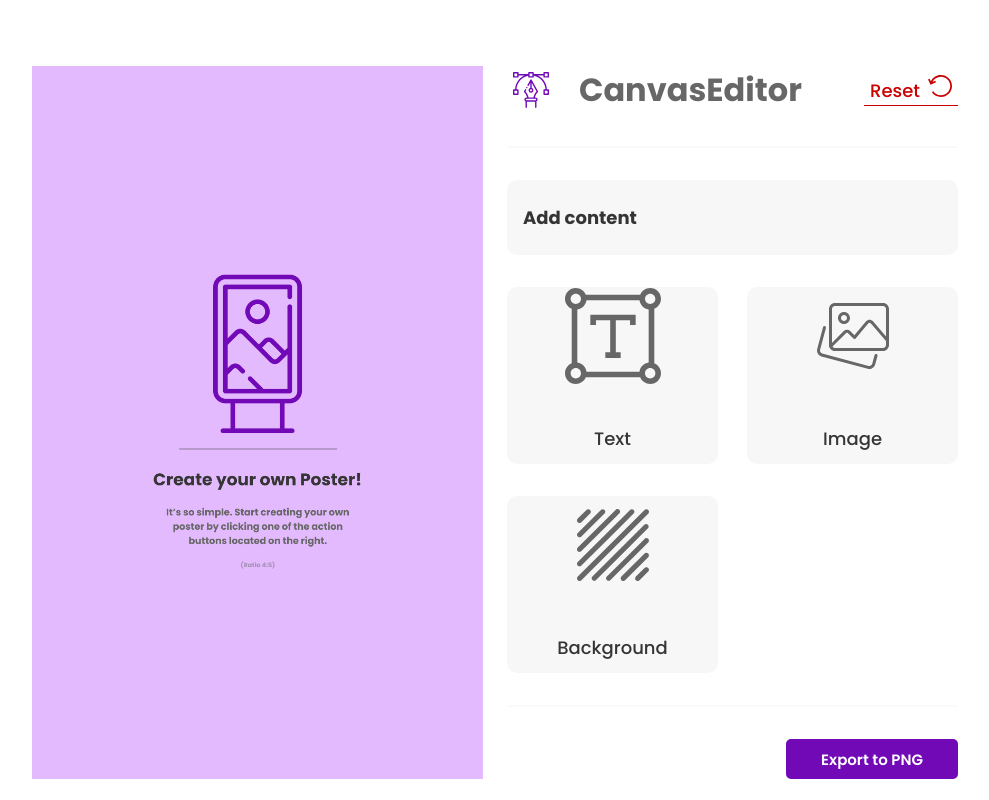
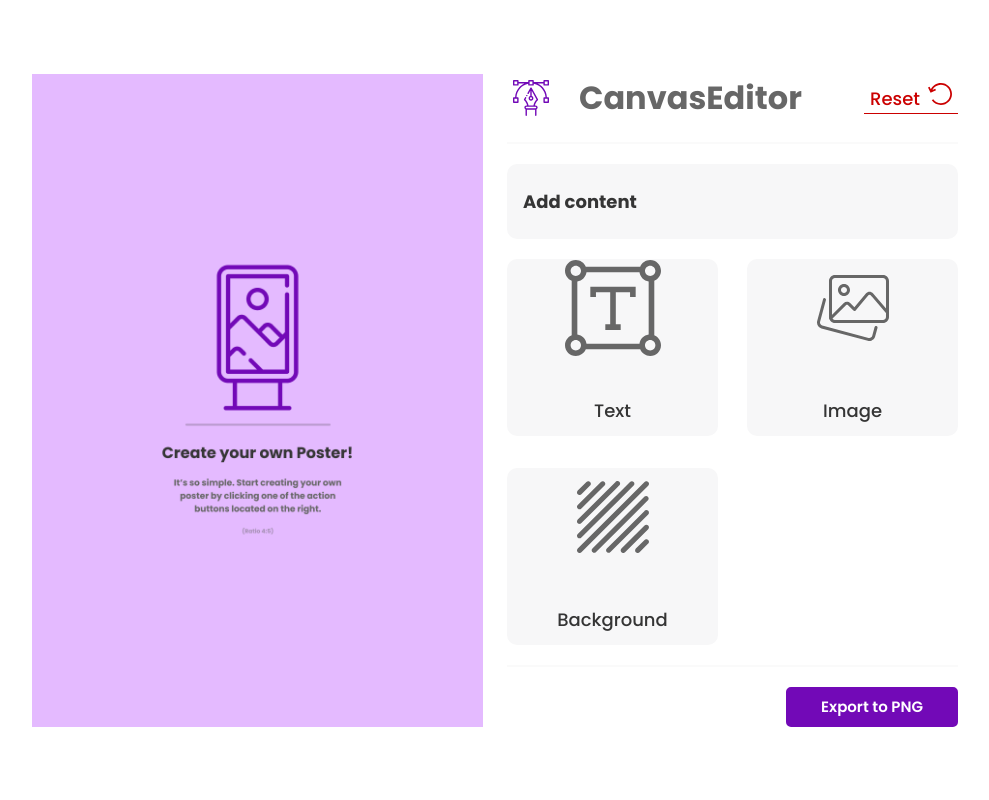
Before and after one commit to noszczykmichal/canvas-editor, a React (Vite) app: page / in a window 1280 px wide. Shown: the whole page, without its empty margins (145-1134 px from the left). Built offline with nearby package versions, Linux system fonts and the light colour scheme.

Commit message:
small fixes

```diff
--- a/src/components/CanvasControls/CanvasControls.module.scss
+++ b/src/components/CanvasControls/CanvasControls.module.scss
@@ -1,9 +1,11 @@
 @use "../../sassStyles/_variables.scss" as vars;
 
 .controls__wrapper {
+  height: 100%;
+  width: 100%;
   display: flex;
   flex-direction: column;
-  gap: 32px;
+  gap: 20px;
 }
 
 .controls__header {
@@ -69,3 +71,9 @@
   background-color: vars.$black-25;
   border-color: vars.$black-25;
 }
+
+@media (min-width: 1600px) {
+  .controls__wrapper {
+    gap: 32px;
+  }
+}
--- a/src/components/Layout/Layout.scss
+++ b/src/components/Layout/Layout.scss
@@ -1,9 +1,18 @@
 main {
   height: 100vh;
   width: 100vw;
-  padding: 66px 189px;
+  padding: 40px;
   display: grid;
   grid-template-columns: 50% 50%;
-  column-gap: 24px;
+  grid-template-rows: auto;
+  column-gap: 10px;
   justify-content: center;
+  align-content: center;
 }
+
+@media (min-width: 1279px) {
+  main {
+    padding: 66px 189px;
+    column-gap: 24px;
+  }
+}
--- a/src/sassStyles/_global.scss
+++ b/src/sassStyles/_global.scss
@@ -14,4 +14,6 @@
 
 body {
   margin: 0;
+  height: 100vh;
+  width: 100vw;
 }
```
